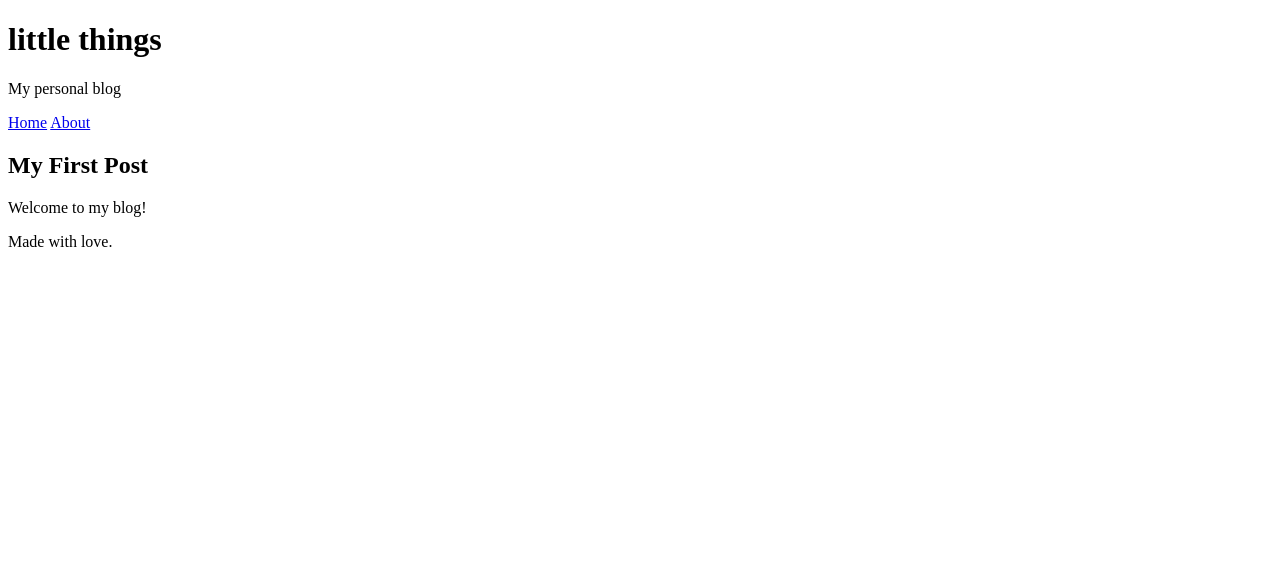
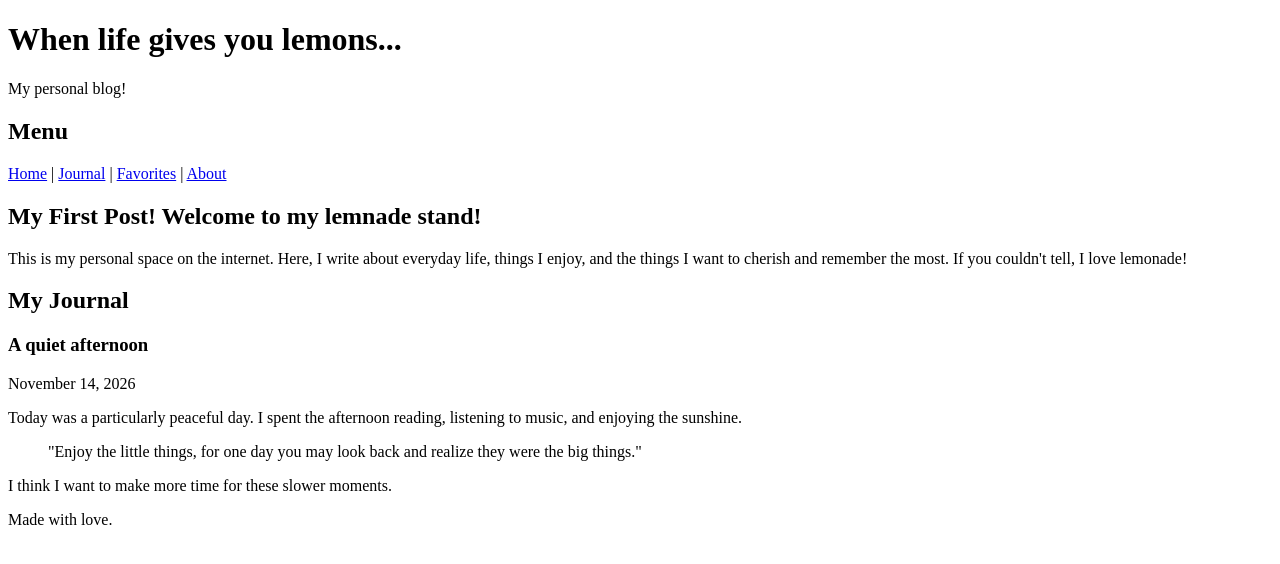
Before and after one commit to clairde-luna/lemonadestand-blog-test, a plain HTML site: page index.html in a window 1280 px wide. Drawn offline with Linux system fonts and the light colour scheme.

Commit message:
Revise header, navigation, and add journal section
Updated the header and navigation structure, added a journal section with a blog post.

```diff
--- a/index.html
+++ b/index.html
@@ -8,21 +8,58 @@
 <body>
 
     <header>
-        <h1>little things</h1>
-        <p>My personal blog</p>
+        <h1>When life gives you lemons...</h1>
+        <p>My personal blog!</p>
     </header>
 
     <nav>
-        <a href="index.html">Home</a>
-        <a href="about.html">About</a>
+        <h1>Menu</h1>
+        <a href="#home">Home</a> |
+        <a href="#journal">Journal</a> |
+        <a href="#favorites">Favorites</a> |
+        <a href="#about">About</a>
     </nav>
 
-    <main>
+    <main id="home">
+        <h2>My First Post! Welcome to my lemnade stand!</h2>
 
-        <article>
-            <h2>My First Post</h2>
-            <p>Welcome to my blog!</p>
-        </article>
+        <p>
+            This is my personal space on the internet.
+                Here, I write about everyday life, things I enjoy,
+                and the things I want to cherish and remember the most.
+                If you couldn't tell, I love lemonade!
+        </p>
+
+        <section id="journal">
+
+            <h2>My Journal</h2>
+            <!-- FIRST BLOG POST -->
+            <article>
+
+                <h3>A quiet afternoon</h3>
+
+                <time datetime="2026-11-14">
+                    November 14, 2026
+                </time>
+
+                <p>
+                    Today was a particularly peaceful day.
+                    I spent the afternoon reading, listening
+                    to music, and enjoying the sunshine.
+                </p>
+
+                <blockquote>
+                    "Enjoy the little things, for one day
+                    you may look back and realize they
+                    were the big things."
+                </blockquote>
+
+                <p>
+                    I think I want to make more time for
+                    these slower moments.
+                </p>
+
+            </article>
 
     </main>
 
```
